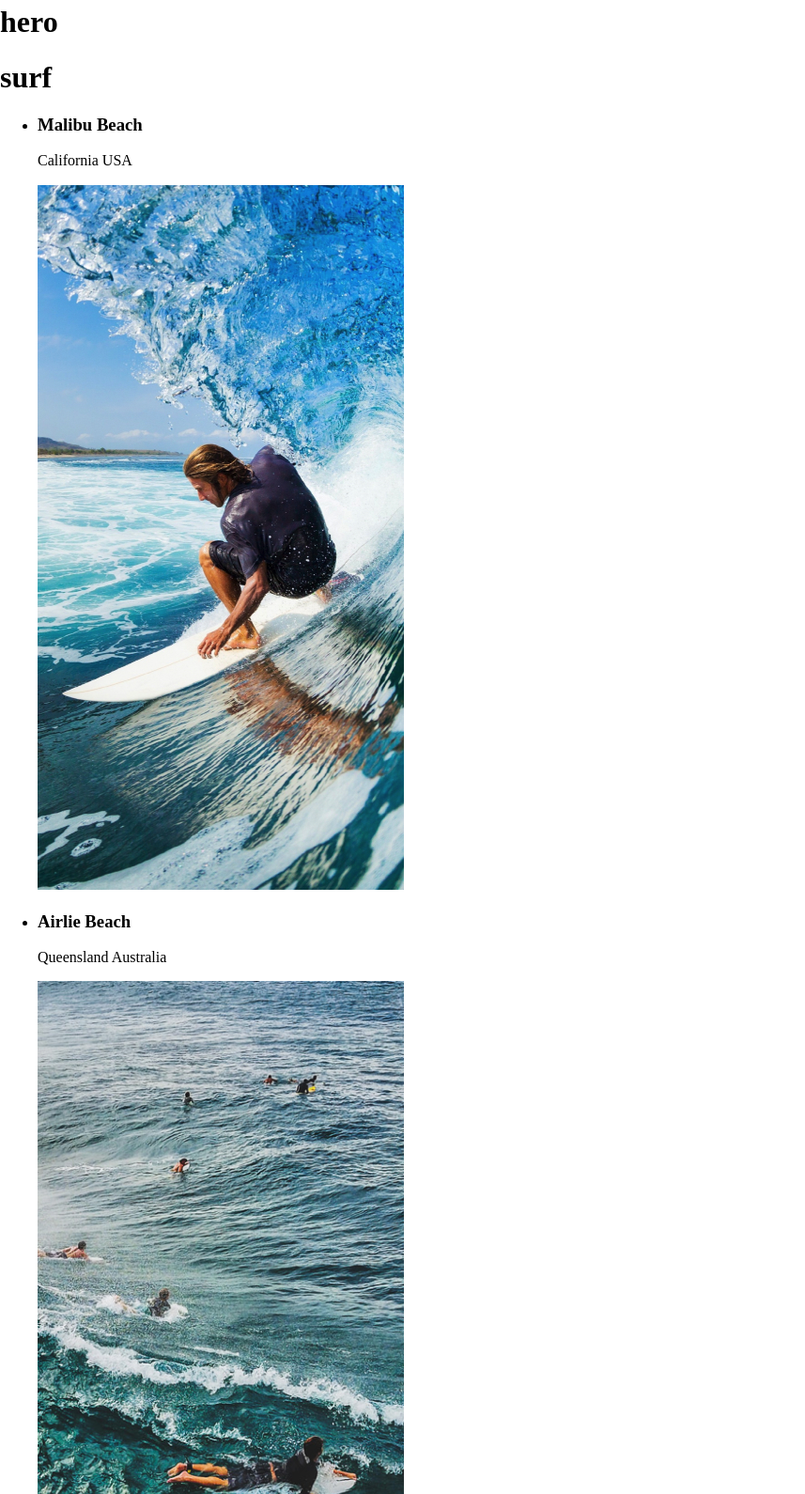
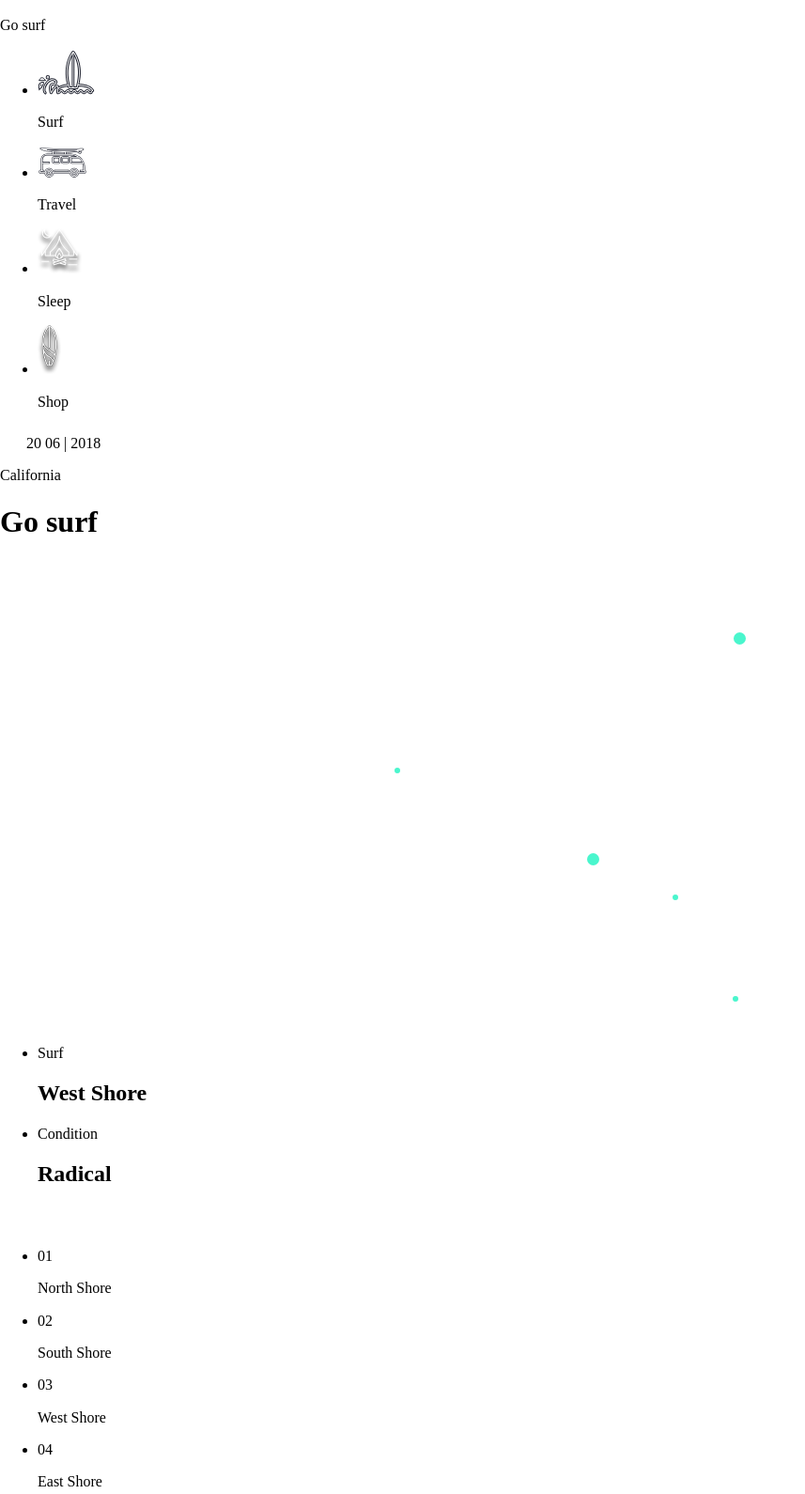
Before and after one commit to VadymChutur/surf-gulp-hk, a website with bundled scripts: page src/index.html in a window 1280 px wide. Shown: the part 16-1606 px from the top of the page at 94% size, without its empty margins (0-857 px from the left). Built offline with nearby package versions, Linux system fonts and the light colour scheme; files whose address does not match are found by name.

Commit message:
add html header and hero

```diff
--- a/src/html/hero.html
+++ b/src/html/hero.html
@@ -1 +1,108 @@
-<h1>hero</h1>
+<header class="header">
+  <div class="container">
+    <a href="" class="logo">Go - surf</a>
+
+    <p class="header__text">Go <span class="header__text-second">surf</span></p>
+
+    <nav class="navigation">
+      <ul class="navigation__list">
+        <li class="navigation__item">
+          <svg class="navigation__svg" width="61" height="48">
+            <use href="img/icons/icons.svg#header-surf"></use>
+          </svg>
+          <p class="navigation__text">Surf</p>
+        </li>
+
+        <li class="navigation__item">
+          <svg class="navigation__svg" width="53" height="33">
+            <use href="img/icons/icons.svg#header-bus"></use>
+          </svg>
+          <p class="navigation__text">Travel</p>
+        </li>
+
+        <li class="navigation__item">
+          <svg class="navigation__svg" width="47" height="48">
+            <use href="img/icons/icons.svg#header-camp"></use>
+          </svg>
+          <p class="navigation__text">Sleep</p>
+        </li>
+
+        <li class="navigation__item">
+          <svg class="navigation__svg" width="25" height="52">
+            <use href="img/icons/icons.svg#header-surfboard"></use>
+          </svg>
+          <p class="navigation__text">Shop</p>
+        </li>
+      </ul>
+    </nav>
+
+    <svg class="header__search" width="24" height="24">
+      <use href="img/icons/icons.svg#header-search"></use>
+    </svg>
+
+    <span class="header__date">20</span>
+    <span class="header__mounth-age">06 | 2018</span>
+
+    <p class="header__location">California</p>
+  </div>
+</header>
+
+<section class="hero">
+  <div class="container">
+    <h1 class="hero__title visually-hidden">Go surf</h1>
+
+    <svg class="hero__arrow hero__arrow--left" width="25" height="21">
+      <use href="img/icons/icons.svg#arrow-left"></use>
+    </svg>
+
+    <svg class="hero__arrow hero__arrow--right" width="25" height="21">
+      <use href="img/icons/icons.svg#arrow-right"></use>
+    </svg>
+
+    <svg class="hero__map" width="1001" height="496">
+      <use href="img/icons/icons.svg#hero-map"></use>
+    </svg>
+
+    <ul class="hero__list">
+      <li class="hero__item">
+        <p class="hero__down-text">Surf</p>
+        <h2 class="hero__down-title">West Shore</h2>
+      </li>
+
+      <li class="hero__item">
+        <p class="hero__down-text">Condition</p>
+        <h2 class="hero__down-title">Radical</h2>
+      </li>
+    </ul>
+
+    <svg class="hero__arrow hero__arrow--right-down" width="25" height="21">
+      <use href="img/icons/icons.svg#arrow-right"></use>
+    </svg>
+
+    <svg class="hero__arrows-down" width="21" height="24">
+      <use href="img/icons/icons.svg#arrows-down"></use>
+    </svg>
+
+    <ul class="header__list-shores">
+      <li class="header__item-shores">
+        <span class="header__number-shores">01</span>
+        <p class="header__name-shores">North Shore</p>
+      </li>
+
+      <li class="header__item-shores">
+        <span class="header__number-shores">02</span>
+        <p class="header__name-shores">South Shore</p>
+      </li>
+
+      <li class="header__item-shores">
+        <span class="header__number-shores">03</span>
+        <p class="header__name-shores">West Shore</p>
+      </li>
+
+      <li class="header__item-shores">
+        <span class="header__number-shores">04</span>
+        <p class="header__name-shores">East Shore</p>
+      </li>
+    </ul>
+  </div>
+</section>
```
